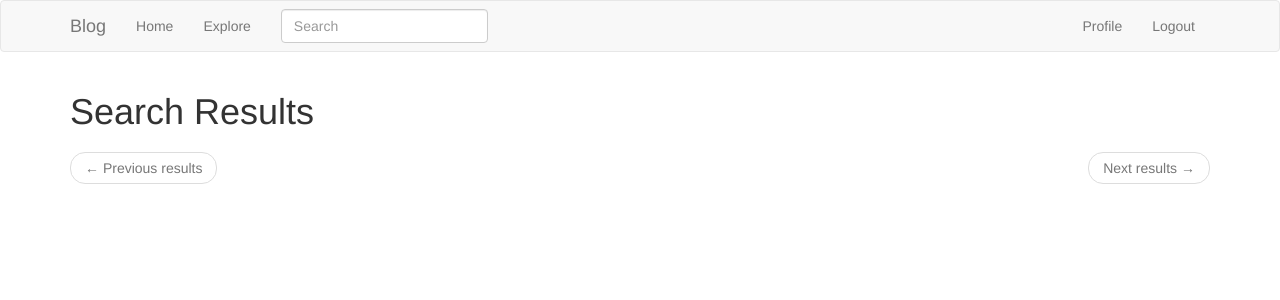
After one commit to RewoLF3020/FlaskBlog, a Flask app: page /search in a window 1280 px wide. The commit adds this page. Shown: the top 300 px of the page. Run offline with Flask 3, Linux system fonts and the light colour scheme; the visitor is signed in with stand-in values (Sample User, id 1); data comes from the database, SQL or seed files in the repository; data that the repository does not hold is empty; some libraries are stand-ins or nearby versions.

Commit message:
search integration with sqlalchemy

```diff
--- a/app/main/forms.py
+++ b/app/main/forms.py
@@ -29,3 +29,16 @@ class PostForm(FlaskForm):
 
 class EmptyForm(FlaskForm):
     submit = SubmitField('Submit')
+
+
+class SearchForm(FlaskForm):
+    q = StringField('Search', validators=[DataRequired()])
+
+    def __init__(self, *args, **kwargs):
+        if 'formdata' not in kwargs:
+            kwargs['formdata'] = request.args
+        if 'meta' not in kwargs:
+            kwargs['meta'] = {'csrf': False}
+        # if 'csrf_enabled' not in kwargs:
+            # kwargs['csrf_enabled'] = False
+        super(SearchForm, self).__init__(*args, **kwargs)
--- a/app/main/routes.py
+++ b/app/main/routes.py
@@ -1,8 +1,8 @@
 from datetime import datetime
-from flask import render_template, flash, redirect, url_for, request, current_app
+from flask import render_template, flash, redirect, url_for, request, current_app, g
 from flask_login import current_user, login_required
 from app import db
-from app.main.forms import EditProfileForm, PostForm, EmptyForm
+from app.main.forms import EditProfileForm, PostForm, EmptyForm, SearchForm
 from app.models import User, Post
 from app.main import bp
 
@@ -12,6 +12,7 @@ def before_request():
     if current_user.is_authenticated:
         current_user.last_seen = datetime.utcnow()
         db.session.commit()
+        g.search_form = SearchForm()
 
 
 @bp.route('/', methods=['GET', 'POST'])
@@ -126,3 +127,22 @@ def unfollow(username):
     db.session.commit()
     flash('You are not following {}.'.format(username))
     return redirect(url_for('main.user', username=username))
+
+
+@bp.route('/search')
+@login_required
+def search():
+    # if not g.search_form.validate():
+        # return redirect(url_for('main.explore'))
+
+    page = request.args.get('page', 1, type=int)
+    posts, total = Post.search(g.search_form.q.data, page,
+                               current_app.config['POSTS_PER_PAGE'])
+
+    next_url = url_for('main.search', q=g.search_form.q.data, page=page + 1) \
+        if total > page * current_app.config['POSTS_PER_PAGE'] else None
+    prev_url = url_for('main.search', q=g.search_form.q.data, page=page - 1) \
+        if page > 1 else None
+
+    return render_template('search.html', title='Search', posts=posts,
+                           next_url=next_url, prev_url=prev_url)
--- a/app/models.py
+++ b/app/models.py
@@ -6,6 +6,54 @@ from flask import current_app
 from werkzeug.security import generate_password_hash, check_password_hash
 from flask_login import UserMixin
 from app import db, login
+from app.search import add_to_index, remove_from_index, query_index
+
+
+class SearchableMixin(object):
+    @classmethod
+    def search(cls, expression, page, per_page):
+        ids, total = query_index(cls.__tablename__, expression, page, per_page)
+        if total == 0:
+            return cls.query.filter_by(id=0), 0
+
+        when = []
+        for i in range(len(ids)):
+            when.append((ids[i], i))
+        return cls.query.filter(cls.id.in_(ids)).order_by(
+            db.case(*when, value=cls.id)), total
+
+    @classmethod
+    def before_commit(cls, session):
+        session._changes = {
+            'add': list(session.new),
+            'update': list(session.dirty),
+            'delete': list(session.deleted)
+        }
+
+    @classmethod
+    def after_commit(cls, session):
+        for obj in session._changes['add']:
+            if isinstance(obj, SearchableMixin):
+                add_to_index(obj.__tablename__, obj)
+
+        for obj in session._changes['update']:
+            if isinstance(obj, SearchableMixin):
+                add_to_index(obj.__tablename__, obj)
+
+        for obj in session._changes['delete']:
+            if isinstance(obj, SearchableMixin):
+                remove_from_index(obj.__tablename__, obj)
+        session._changes = None
+
+    @classmethod
+    def reindex(cls):
+        for obj in cls.query:
+            add_to_index(cls.__tablename__, obj)
+
+
+db.event.listen(db.session, 'before_commit', SearchableMixin.before_commit)
+db.event.listen(db.session, 'after_commit', SearchableMixin.after_commit)
+
 
 
 followers = db.Table(
@@ -81,7 +129,7 @@ class User(UserMixin, db.Model):
         return User.query.get(id)
 
 
-class Post(db.Model):
+class Post(SearchableMixin, db.Model):
     __searchable__ = ['body']
     id = db.Column(db.Integer, primary_key=True)
     body = db.Column(db.String(140))
@@ -89,7 +137,7 @@ class Post(db.Model):
     user_id = db.Column(db.Integer, db.ForeignKey('user.id'))
 
     def __repr__(self):
-        return '<Post{}>'.format(self.body)
+        return '<Post {}>'.format(self.body)
 
 
 @login.user_loader
--- a/app/search.py
+++ b/app/search.py
@@ -8,7 +8,7 @@ def add_to_index(index, model):
     payload = {}
     for field in model.__searchable__:
         payload[field] = getattr(model, field)
-    current_app.elasticsearch.index(index=index, id=model.id, body=payload)
+    current_app.elasticsearch.index(index=index, id=model.id, document=payload)
 
 
 def remove_from_index(index, model):
@@ -23,8 +23,10 @@ def query_index(index, query, page, per_page):
 
     search = current_app.elasticsearch.search(
         index=index,
-        body={'query': {'multi_match': {'query': query, 'fields': ['*']}},
-              'from': (page - 1) * per_page, 'size': per_page})
+        query={"multi_match": {"query": query, "fields": ["*"]}},
+        from_=(page - 1) * per_page,
+        size=per_page
+    )
     """ from: Это параметр, определяющий смещение (начиная с какой позиции) результатов, которые нужно вернуть.
         Вычисляется как (page - 1) * per_page.
         Например, если page равно 1 и per_page равно 10, то from будет равно 0, что означает, что нужно начать с первого результата.
@@ -32,5 +34,5 @@ def query_index(index, query, page, per_page):
         size: Это параметр, определяющий количество результатов, которые нужно вернуть на каждой странице.
         В данном случае значение установлено равным per_page, что означает, что будет возвращено per_page результатов.
     """
-    ids = [int(hit('_id')) for hit in search['hits']['hits']]
-    return ids, search['hits']['total']
+    ids = [int(hit['_id']) for hit in search['hits']['hits']]
+    return ids, search['hits']['total']['value']
--- a/app/templates/base.html
+++ b/app/templates/base.html
@@ -21,6 +21,13 @@
                     <li><a href="{{ url_for('main.index') }}">Home</a></li>
                     <li><a href="{{ url_for('main.explore') }}">Explore</a></li>
                 </ul>
+                {% if g.search_form %}
+                    <form class="navbar-form navbar-left" method="get" action="{{ url_for('main.search') }}">
+                        <div class="form-group">
+                            {{ g.search_form.q(size=20, class='form-control', placeholder=g.search_form.q.label.text) }}
+                        </div>
+                    </form>
+                {% endif %}
                 <ul class="nav navbar-nav navbar-right">
                     {% if current_user.is_anonymous %}
                     <li><a href="{{ url_for('auth.login') }}">Login</a></li>
--- /dev/null
+++ b/app/templates/search.html
@@ -0,0 +1,26 @@
+{% extends "base.html" %}
+
+{% block app_content %}
+    <h1>Search Results</h1>
+
+    {% for post in posts %}
+        {% include '_post.html' %}
+    {% endfor %}
+
+    <nav aria-label="...">
+        <ul class="pager">
+            <li class="previous{% if not prev_url %} disabled{% endif %}">
+                <a href="{{ prev_url or '#' }}">
+                    <span aria-hidden="true">&larr;</span>
+                    Previous results
+                </a>
+            </li>
+            <li class="next{% if not next_url %} disabled{% endif %}">
+                <a href="{{ next_url or '#' }}">
+                    Next results
+                    <span aria-hidden="true">&rarr;</span>
+                </a>
+            </li>
+        </ul>
+    </nav>
+{% endblock app_content %}
```
